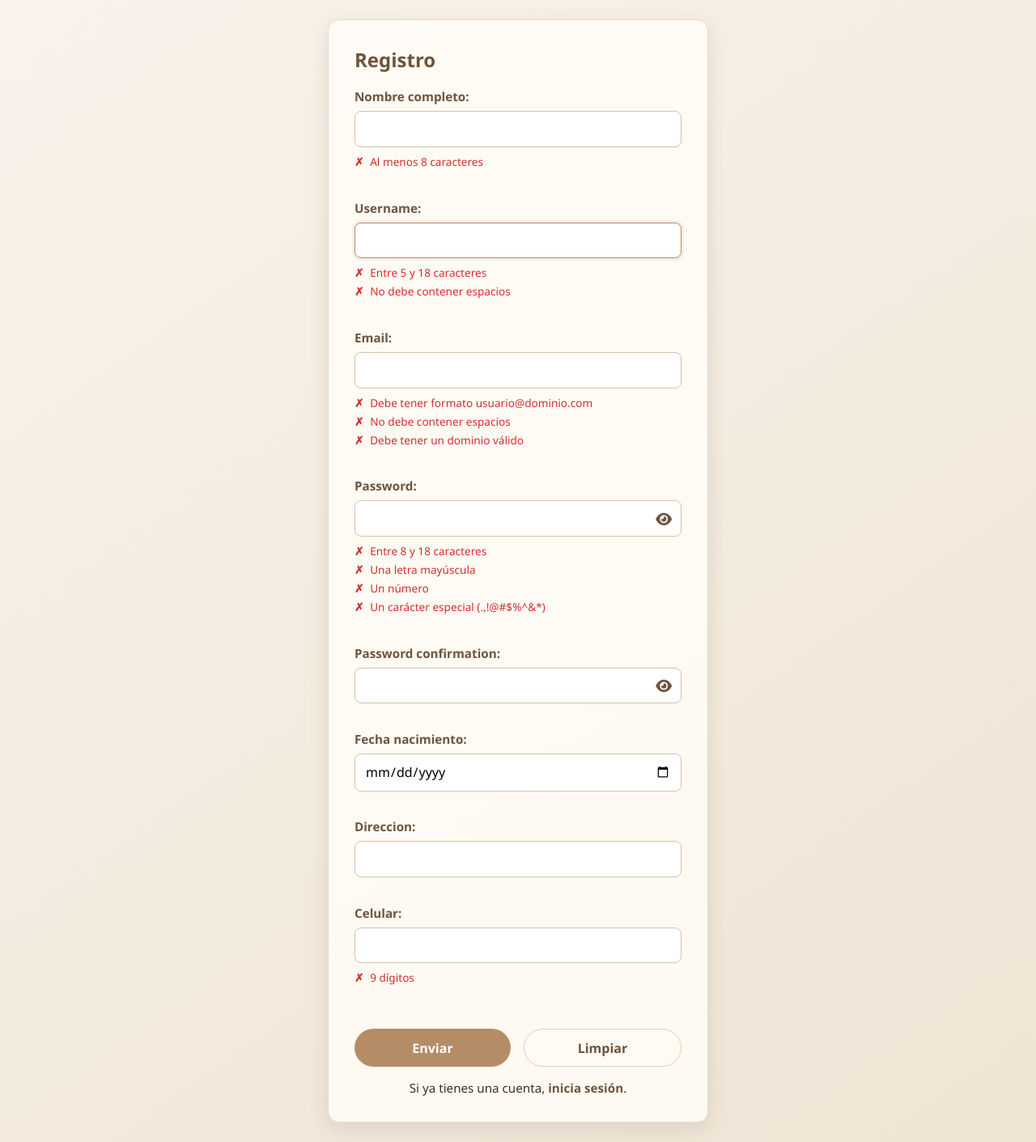
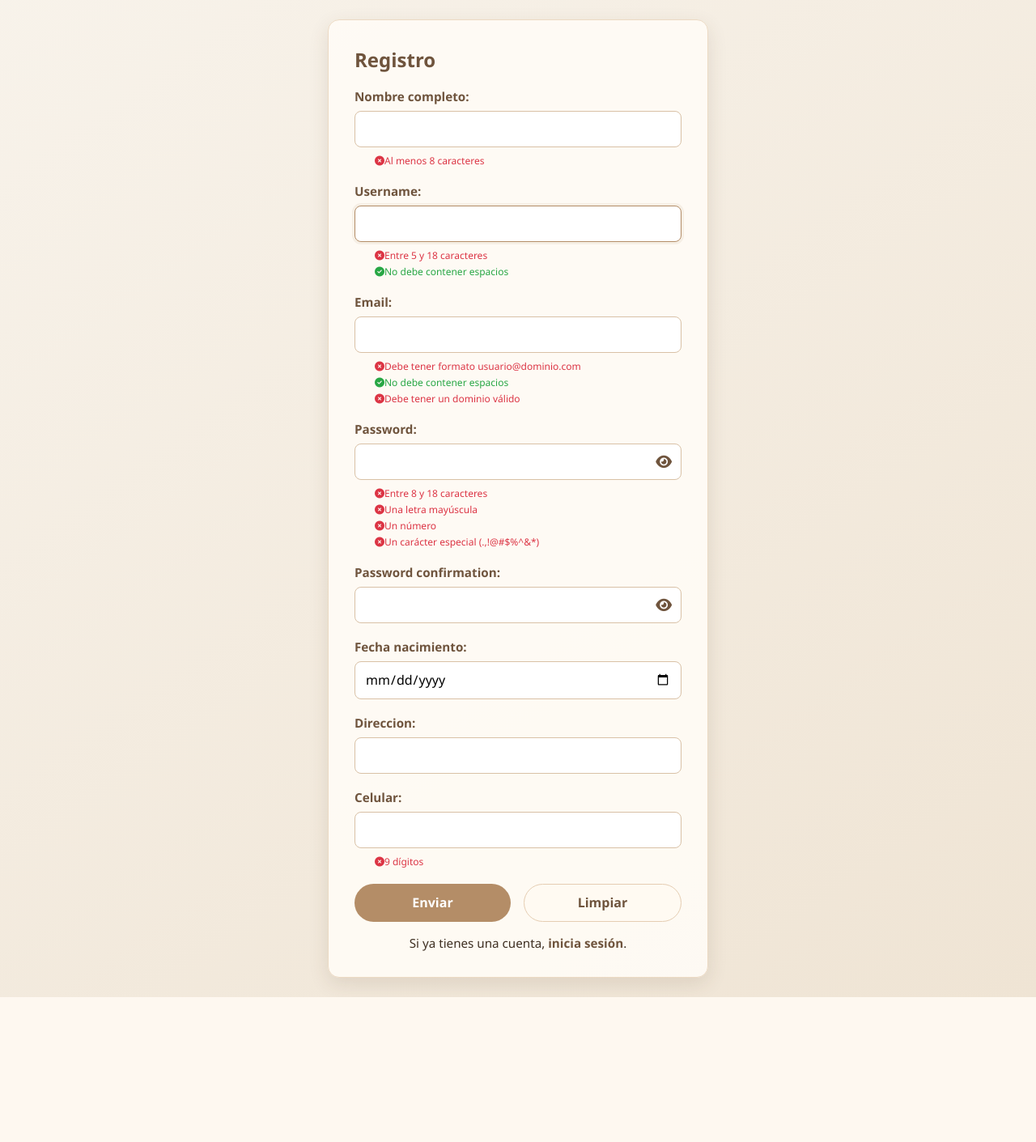
Before and after one commit to amandaconch4/true_beauty, a Django app: page /registro/ in a window 1280 px wide. Shown: the part 76-1487 px from the top of the page at 81% size. After the commit the page ends 1308 px from the top, so only its background shows below. Run offline with Django 5.2, Linux system fonts and the light colour scheme.

Commit message:
validaciones registro corregidas y se añade notificacion de registro exitoso

```diff
--- a/core/static/css/registro.css
+++ b/core/static/css/registro.css
@@ -67,12 +67,6 @@ body {
     margin-bottom: 1.2rem;
 }
 
-.login-form {
-    display: flex;
-    flex-direction: column;
-    gap: 0.65rem;
-}
-
 .form-group {
     margin-bottom: 1.2rem;
 }
@@ -128,48 +122,63 @@ body {
 }
 
 /* Estilos para requisitos de validación */
-.email-requisitos, .password-requisitos {
-    margin-top: 0.5rem;
-    margin-bottom: 0.5rem;
+.error-message {
+    color: #ff4444;
+    font-size: 14px;
+    margin-top: 5px;
+    display: block;
 }
 
-.email-requisitos ul, .password-requisitos ul {
-    list-style: none;
-    padding: 0;
-    margin: 0;
+.password-requisitos, .email-requisitos {
+    margin-top: 8px;
+    font-size: 12px;
 }
 
-.email-requisitos li, .password-requisitos li {
-    font-size: 0.85rem;
-    color: #d32f2f; /* Rojo por defecto */
-    margin-bottom: 0.25rem;
-    position: relative;
-    padding-left: 1.2rem;
+.password-requisitos p, .email-requisitos p {
+    margin-bottom: 5px;
+    color: rgba(255, 255, 255, 0.8);
 }
 
-.email-requisitos li::before, .password-requisitos li::before {
-    content: "✗"; /* X roja por defecto */
-    position: absolute;
-    left: 0;
-    color: #d32f2f;
-    font-weight: bold;
+.password-requisitos ul, .email-requisitos ul {
+    list-style: none;
+    padding-left: 0;
+    margin-top: 5px;
 }
 
-.email-requisitos li.valid, .password-requisitos li.valid {
-    color: #2e7d32; /* Verde cuando se cumple */
+.password-requisitos li, .email-requisitos li {
+    margin: 3px 0;
+    padding-left: 25px;
+    position: relative;
+    color: rgba(255, 255, 255, 0.8);
 }
 
-.email-requisitos li.valid::before, .password-requisitos li.valid::before {
-    content: "✓"; /* Tick verde cuando se cumple */
-    color: #2e7d32;
+.password-requisitos li::before,
+.email-requisitos li::before {
+    font-family: "Font Awesome 6 Free";
+    font-weight: 900;
+    font-style: normal;
+    content: "\f057";
 }
 
-/* Estilos para mensajes de error */
-.error-message {
-    color: #d32f2f;
-    font-size: 0.85rem;
-    margin-top: 0.25rem;
-    display: block;
+.password-requisitos li.valido::before,
+.email-requisitos li.valido::before {
+    content: "\f058";
+}
+
+.password-requisitos li.valido, .email-requisitos li.valido {
+    color: #28a745;
+}
+
+.password-requisitos li.invalid, .email-requisitos li.invalid {
+    color: #dc3545;
+}
+
+.valid {
+    color: #28a745;
+}
+
+.invalid {
+    color: #dc3545;
 }
 
 /* Estilos para botones */
--- a/core/static/js/validaciones_registro.js
+++ b/core/static/js/validaciones_registro.js
@@ -1,82 +1,82 @@
-// Seleccion de elementos
-const form = document.getElementById("registroForm");
-
-const nombreInput = document.getElementById("id_nombre_completo");
-const usernameInput = document.getElementById("id_username");
-const emailInput = document.getElementById("id_email");
-const passwordInput = document.getElementById("id_password1");
-const password2Input = document.getElementById("id_password2");
-const fechaNacimiento = document.getElementById("id_fecha_nacimiento");
-const direccionInput = document.getElementById("id_direccion");
-const celularInput = document.getElementById("id_celular");
-
+// Selección de elementos
+const form = document.getElementById('registroForm');
+const nombreInput = document.getElementById('id_nombre_completo');
+const usernameInput = document.getElementById('id_username');
+const emailInput = document.getElementById('id_email');
+const passwordInput = document.getElementById('id_password1');
+const fechaNacimiento = document.getElementById('id_fecha_nacimiento');
+const direccionInput = document.getElementById('id_direccion');
+const celularInput = document.getElementById('id_celular');
 // Errores
-const nombreError = document.getElementById("nombre_completo-error");
-const usernameError = document.getElementById("nombre_usuario-error");
-const emailError = document.getElementById("correo-error");
-const passwordError = document.getElementById("password1-error");
-const password2Error = document.getElementById("password2-error");
-const fechaError = document.getElementById("fecha_nacimiento-error");
-const direccionError = document.getElementById("direccion-error");
-const celularError = document.getElementById("celular-error");
-
+const nombreError = document.getElementById('nombre_completo-error');
+const usernameError = document.getElementById('nombre_usuario-error');
+const emailError = document.getElementById('correo-error');
+const passwordError = document.getElementById('password1-error');
+const fechaError = document.getElementById('fecha_nacimiento-error');
+const direccionError = document.getElementById('direccion-error');
+const celularError = document.getElementById('celular-error');
 // Requisitos visuales
-const reqLength = document.getElementById("req-length");
-const reqNumber = document.getElementById("req-number");
-const reqSpecial = document.getElementById("req-special");
-const reqFormato = document.getElementById("req-email-formato");
-const reqSinEspacios = document.getElementById("req-email-sin-espacios");
-const reqDominio = document.getElementById("req-email-dominio");
-const reqUpper = document.getElementById("req-uppercase");
-const reqNombreLongitud = document.getElementById("req-nombre-length");
-const reqUsernameLongitud = document.getElementById("req-username-length");
-const reqUsernameSinEspacios = document.getElementById("req-username-sin-espacios");
-
+const reqLength = document.getElementById('req-length');
+const reqNumber = document.getElementById('req-number');
+const reqSpecial = document.getElementById('req-special');
+const reqFormato = document.getElementById('req-email-formato');
+const reqSinEspacios = document.getElementById('req-email-sin-espacios');
+const reqDominio = document.getElementById('req-email-dominio');
+const reqUpper = document.getElementById('req-uppercase');
+const reqNombreLongitud = document.getElementById('req-nombre-length');
+const reqUsernameLongitud = document.getElementById('req-username-length');
+const reqUsernameSinEspacios = document.getElementById('req-username-sin-espacios');
+const reqCelularDigits = document.getElementById('req-celular-digits');
+// VALIDACIÓN VISUAL DE NOMBRE COMPLETO
 function validarNombreCompleto(nombre) {
-    nombre = nombre.trim();
+    nombre = (nombre || '').trim();
     const longitud = nombre.length >= 8;
-    reqNombreLongitud.className = nombre ? (longitud ? "valido" : "invalid") : "";
-    return nombre && longitud;
+    reqNombreLongitud.className = longitud ? 'valido' : 'invalid';
+    return longitud;
 }
-
+// VALIDACIÓN VISUAL DE USERNAME
 function validarUsername(username) {
-    username = username.trim();
+    username = (username || '').trim();
     const longitud = username.length >= 5 && username.length <= 18;
-    const sinEspacios = username.indexOf(" ") === -1;
-    reqUsernameLongitud.className = username ? (longitud ? "valido" : "invalid") : "";
-    reqUsernameSinEspacios.className = username ? (sinEspacios ? "valido" : "invalid") : "";
-    return username && longitud && sinEspacios;
+    const sinEspacios = username.indexOf(' ') === -1;
+    reqUsernameLongitud.className = longitud ? 'valido' : 'invalid';
+    reqUsernameSinEspacios.className = sinEspacios ? 'valido' : 'invalid';
+    return longitud && sinEspacios;
 }
-
+// VALIDACIÓN VISUAL DE CONTRASEÑA
 function validarContrasena(contrasena) {
+    contrasena = contrasena || '';
     const longitud = contrasena.length >= 8 && contrasena.length <= 18;
     const mayuscula = /[A-Z]/.test(contrasena);
     const numero = /\d/.test(contrasena);
     const especial = /[.,!@#$%^&*]/.test(contrasena);
-
-    reqLength.className = contrasena ? (longitud ? "valido" : "invalid") : "";
-    reqUpper.className = contrasena ? (mayuscula ? "valido" : "invalid") : "";
-    reqNumber.className = contrasena ? (numero ? "valido" : "invalid") : "";
-    reqSpecial.className = contrasena ? (especial ? "valido" : "invalid") : "";
-
-    return contrasena && longitud && mayuscula && numero && especial;
+    reqLength.className = longitud ? 'valido' : 'invalid';
+    reqUpper.className = mayuscula ? 'valido' : 'invalid';
+    reqNumber.className = numero ? 'valido' : 'invalid';
+    reqSpecial.className = especial ? 'valido' : 'invalid';
+    return longitud && mayuscula && numero && especial;
 }
-
+// VALIDACIÓN VISUAL DE EMAIL
 function validarEmail(email) {
-    email = email.trim();
+    email = (email || '').trim();
     const formatoValido = /^[^\s@]+@[^\s@]+\.[^\s@]+$/.test(email);
-    const sinEspacios = email.indexOf(" ") === -1;
-    const dominioValido =
-        email.includes("@") && /^[a-zA-Z0-9.-]+\.[a-zA-Z]{2,}$/.test(email.split("@")[1] || "");
-
-    reqFormato.className = email ? (formatoValido ? "valido" : "invalid") : "";
-    reqSinEspacios.className = email ? (sinEspacios ? "valido" : "invalid") : "";
-    reqDominio.className = email ? (dominioValido ? "valido" : "invalid") : "";
-
-    return email && formatoValido && sinEspacios && dominioValido;
+    const sinEspacios = email.indexOf(' ') === -1;
+    const dominioValido = email.includes('@') &&
+        /^[a-zA-Z0-9.-]+\.[a-zA-Z]{2,}$/.test(email.split('@')[1] || '');
+    reqFormato.className = formatoValido ? 'valido' : 'invalid';
+    reqSinEspacios.className = sinEspacios ? 'valido' : 'invalid';
+    reqDominio.className = dominioValido ? 'valido' : 'invalid';
+    return formatoValido && sinEspacios && dominioValido;
 }
-
+// VALIDACIÓN VISUAL DE CELULAR
+function validarCelular(celular) {
+    celular = (celular || '').trim();
+    const formatoValido = /^\d{9}$/.test(celular);
+    reqCelularDigits.className = formatoValido ? 'valido' : 'invalid';
+    return formatoValido;
+}
 function validarEdad(fecha) {
+    if (!fecha) return false;
     const hoy = new Date();
     const cumple = new Date(fecha);
     let edad = hoy.getFullYear() - cumple.getFullYear();
@@ -84,143 +84,87 @@ function validarEdad(fecha) {
     if (m < 0 || (m === 0 && hoy.getDate() < cumple.getDate())) edad--;
     return edad >= 13;
 }
-
-function validarCelular(celular) {
-    const formatoValido = /^\d{9}$/.test(celular);
-    celularError.textContent = formatoValido ? "" : "El número de celular debe tener 9 dígitos";
-    celularError.style.display = formatoValido ? "none" : "block";
-    return formatoValido;
-}
-
-function validarConfirmacionContrasena() {
-    const password = passwordInput?.value || "";
-    const confirmacion = password2Input?.value || "";
-
-    if (!confirmacion.trim()) {
-        password2Error.textContent = "Repita la contraseña";
-        password2Error.style.display = "block";
-        return false;
-    }
-
-    if (password !== confirmacion) {
-        password2Error.textContent = "Las contraseñas no coinciden";
-        password2Error.style.display = "block";
-        return false;
-    }
-
-    password2Error.textContent = "";
-    password2Error.style.display = "none";
-    return true;
-}
-
-// Eventos de validación en tiempo real
-
-nombreInput?.addEventListener("input", () => {
+// Eventos en tiempo real
+nombreInput?.addEventListener('input', () => {
     validarNombreCompleto(nombreInput.value);
-    nombreError.textContent = "";
+    nombreError.textContent = '';
 });
-
-usernameInput?.addEventListener("input", () => {
+usernameInput?.addEventListener('input', () => {
     validarUsername(usernameInput.value);
-    usernameError.textContent = "";
+    usernameError.textContent = '';
 });
-
-passwordInput?.addEventListener("input", () => {
+passwordInput?.addEventListener('input', () => {
     validarContrasena(passwordInput.value);
-    passwordError.textContent = "";
-    if (password2Input?.value) {
-        validarConfirmacionContrasena();
-    }
+    passwordError.textContent = '';
 });
-
-password2Input?.addEventListener("input", () => {
-    validarConfirmacionContrasena();
+emailInput?.addEventListener('input', () => {
+    validarEmail(emailInput.value);
+    emailError.textContent = '';
 });
-
-emailInput?.addEventListener("input", () => {
-    validarEmail(emailInput.value);
-    emailError.textContent = "";
+celularInput?.addEventListener('input', () => {
+    validarCelular(celularInput.value);
+    celularError.textContent = '';
 });
-
-celularInput?.addEventListener("input", () => {
-    validarCelular(celularInput.value);
-});
-
-[nombreInput, usernameInput, fechaNacimiento, direccionInput, celularInput].forEach((input) => {
-    input?.addEventListener("input", () => {
-        const span = document.getElementById(input.id.replace("id_", "") + "-error");
-        if (span) span.style.display = "none";
+[nombreInput, usernameInput, fechaNacimiento, direccionInput, celularInput].forEach(input => {
+    input?.addEventListener('input', () => {
+        const span = document.getElementById(input.id.replace('id_', '') + '-error');
+        if (span) span.style.display = 'none';
     });
 });
-
-form?.addEventListener("submit", (e) => {
+// Validación al enviar
+form?.addEventListener('submit', (e) => {
     let valido = true;
-
-    if (!nombreInput.value.trim() || !validarNombreCompleto(nombreInput.value)) {
-        nombreError.textContent = "Ingrese un nombre completo valido";
-        nombreError.style.display = "block";
+    if (!validarNombreCompleto(nombreInput?.value)) {
+        nombreError.textContent = 'Ingrese un nombre completo válido';
+        nombreError.style.display = 'block';
         valido = false;
     }
-
-    if (!nombreInput.value.trim()) {
-        nombreError.textContent = "Ingrese su nombre completo";
-        nombreError.style.display = "block";
+    if (!validarUsername(usernameInput?.value)) {
+        usernameError.textContent = 'Ingrese un nombre de usuario válido';
+        usernameError.style.display = 'block';
         valido = false;
     }
-
-    if (!usernameInput.value.trim() || !validarUsername(usernameInput.value)) {
-        usernameError.textContent = "Ingrese un nombre de usuario valido";
-        usernameError.style.display = "block";
+    if (!validarEmail(emailInput?.value)) {
+        emailError.textContent = 'Revise los requisitos del correo electrónico';
+        emailError.style.display = 'block';
         valido = false;
     }
-
-    if (!usernameInput.value.trim()) {
-        usernameError.textContent = "Ingrese un nombre de usuario";
-        usernameError.style.display = "block";
+    if (!validarContrasena(passwordInput?.value)) {
+        passwordError.textContent = 'Revise los requisitos de la contraseña';
+        passwordError.style.display = 'block';
         valido = false;
     }
-
-    if (!emailInput.value.trim() || !validarEmail(emailInput.value)) {
-        emailError.textContent = "Revise los requisitos del correo electrónico";
-        emailError.style.display = "block";
+    if (!validarEdad(fechaNacimiento?.value)) {
+        fechaError.textContent = 'Debe tener al menos 13 años';
+        fechaError.style.display = 'block';
         valido = false;
     }
-
-    if (!passwordInput.value.trim() || !validarContrasena(passwordInput.value)) {
-        passwordError.textContent = "Revise los requisitos de la contraseña";
-        passwordError.style.display = "block";
+    if (!validarCelular(celularInput?.value)) {
+        celularError.textContent = 'Ingrese un número de celular válido (9 dígitos)';
+        celularError.style.display = 'block';
         valido = false;
     }
-
-    if (!validarConfirmacionContrasena()) {
-        valido = false;
-    }
-
-    if (!fechaNacimiento.value || !validarEdad(fechaNacimiento.value)) {
-        fechaError.textContent = "Debe tener al menos 13 años";
-        fechaError.style.display = "block";
-        valido = false;
-    }
-
-    if (!celularInput.value.trim() || !validarCelular(celularInput.value)) {
-        celularError.textContent = "Ingrese un número de celular válido";
-        celularError.style.display = "block";
-        valido = false;
-    }
-
     if (!valido) e.preventDefault();
 });
-
+// Inicializar requisitos al cargar (todos parten en rojo)
+document.addEventListener('DOMContentLoaded', () => {
+    validarNombreCompleto(nombreInput?.value || '');
+    validarUsername(usernameInput?.value || '');
+    validarEmail(emailInput?.value || '');
+    validarContrasena(passwordInput?.value || '');
+    validarCelular(celularInput?.value || '');
+});
 function togglePassword(inputId) {
     const input = document.getElementById(inputId);
     const icon = document.getElementById(`toggleIcon-${inputId}`);
-    if (input.type === "password") {
-        input.type = "text";
-        icon.classList.remove("fa-eye");
-        icon.classList.add("fa-eye-slash");
+    if (!input || !icon) return;
+    if (input.type === 'password') {
+        input.type = 'text';
+        icon.classList.remove('fa-eye');
+        icon.classList.add('fa-eye-slash');
     } else {
-        input.type = "password";
-        icon.classList.remove("fa-eye-slash");
-        icon.classList.add("fa-eye");
+        input.type = 'password';
+        icon.classList.remove('fa-eye-slash');
+        icon.classList.add('fa-eye');
     }
 }
--- a/core/templates/registro.html
+++ b/core/templates/registro.html
@@ -8,7 +8,7 @@
     <meta name="viewport" content="width=device-width, initial-scale=1.0">
     <title>Registro | True Beauty</title>
     <link rel="stylesheet" href="{% static 'css/registro.css' %}">
-    <link rel="stylesheet" href="https://cdnjs.cloudflare.com/ajax/libs/font-awesome/6.0.0/css/all.min.css">
+    <link rel="stylesheet" href="https://cdnjs.cloudflare.com/ajax/libs/font-awesome/6.5.1/css/all.min.css">
 </head>
 
 <body>
@@ -21,16 +21,8 @@
         <section class="login-card">
             <h2>Registro</h2>
 
-            <form class="login-form" method="post" action="{% url 'registro' %}" id="registroForm" novalidate>
+            <form id="registroForm" method="post" action="{% url 'registro' %}" novalidate>
                 {% csrf_token %}
-
-                {% if usuario_form.non_field_errors %}
-                    <div class="form-group">
-                        {% for error in usuario_form.non_field_errors %}
-                            <span class="error-message">{{ error }}</span>
-                        {% endfor %}
-                    </div>
-                {% endif %}
 
                 <div class="form-group">
                     {{ usuario_form.nombre_completo.label_tag }}
```
Also changed, not shown: core/static/css/login.css (+68 -18 lines), core/templates/login.html (+23 -8 lines).
